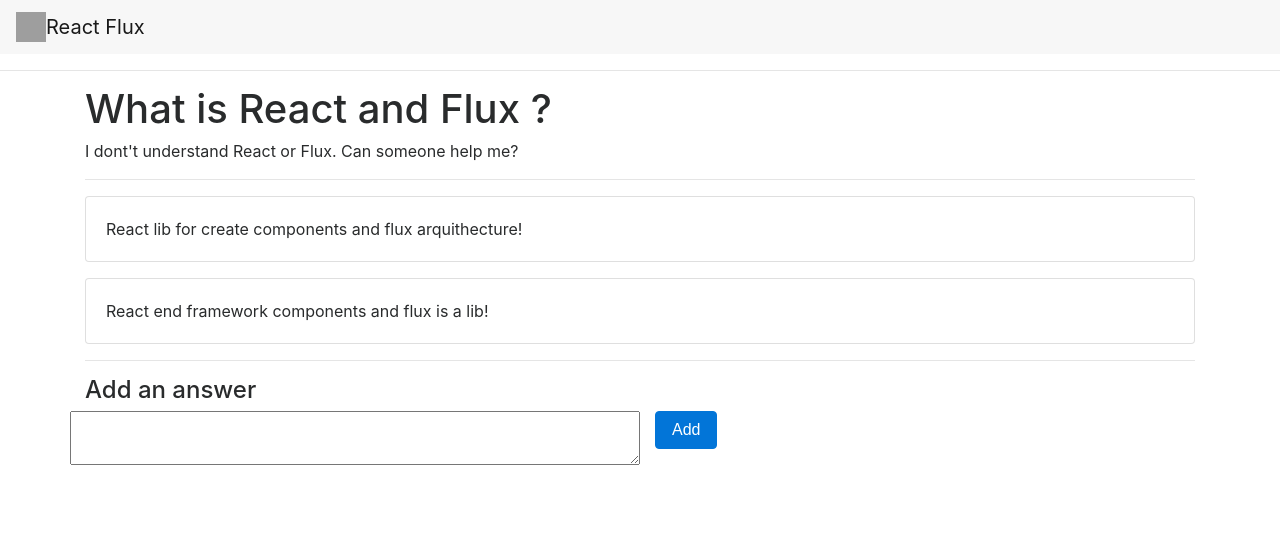
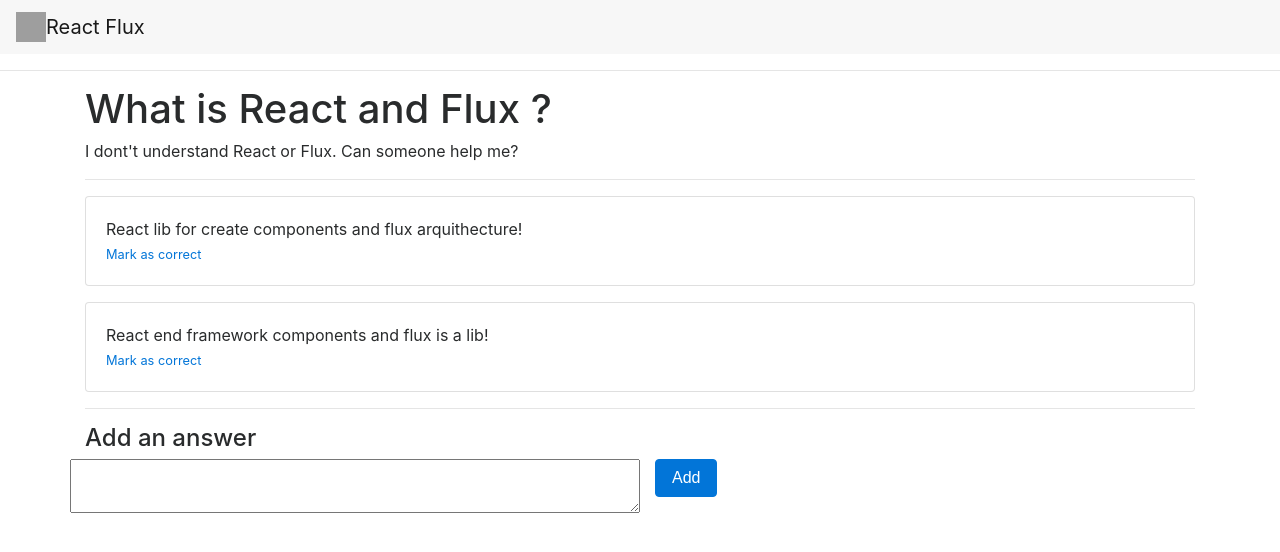
Before and after one commit to jeftarmascarenhas/react-flux-study, a React app: page / in a window 1280 px wide. Shown: the top 552 px of the page. Built offline with nearby package versions, Linux system fonts and the light colour scheme; grey boxes are pictures that could not be loaded.

Commit message:
create dispatcher and eventEmitter

```diff
--- a/app/App.js
+++ b/app/App.js
@@ -4,6 +4,8 @@ console.log(`${uau} webpack está funcionando`);
 import React from 'react';
 import ReactDOM from 'react-dom';
 import EventEmitter from './EventEmitter';
+import Dispatcher from './Dispatcher';
+import ForumDispatcher from './ForumDispatcher';
 import Forum from './components/Forum';
 
 ReactDOM.render(<Forum />, document.getElementById('app'));
@@ -19,3 +21,8 @@ myemiiter.on('STARTED_THE_APP', () => {
 });
 
 myemiiter.emit('STARTED_THE_APP');
+
+ForumDispatcher.register( action => {
+    console.log('received an action');
+    console.log(action);
+});
--- /dev/null
+++ b/app/Dispatcher.js
@@ -0,0 +1,23 @@
+
+export default class Dispatcher {
+    constructor() {
+        this._lastID = 0;
+        this._callbacks = {};
+    }
+
+    register(callback) {
+        let id = 'CID_' + this._lastID++;
+        this._callbacks[id] = callback;
+        return id;
+    }
+
+    dispatch(action) {
+        for (var id in this._callbacks) {
+            this._callbacks[id](action);
+        }
+    }
+
+    waitFor(ids) {
+        //TODO
+    }
+}
--- /dev/null
+++ b/app/ForumDispatcher.js
@@ -0,0 +1,5 @@
+import Dispatcher from './Dispatcher';
+
+let ForumDispatcher = new Dispatcher();
+
+export default ForumDispatcher;
--- a/app/components/Forum.js
+++ b/app/components/Forum.js
@@ -4,6 +4,7 @@ import ForumHeader from './ForumHeader';
 import ForumQuestion from './ForumQuestion';
 import ForumAnswers from './ForumAnswers';
 import ForumAddAnswerBox from './ForumAddAnswerBox';
+import ForumDispatcher from '../ForumDispatcher';
 import NotifyMe from '../WebNotification';
 
 export default class Forum extends Component {
@@ -24,16 +25,23 @@ export default class Forum extends Component {
 
     componentDidMount() {
             let resp = {
-                questionOne: {
+                "1": {
                     body:'React lib for create components and flux arquithecture!',
                     currect: false
                 },
-                questionTwo: {
+                "2": {
                     body:'React end framework components and flux is a lib!',
                     currect: false
                 }
             };
             this.setState({ allAnswers: resp });
+    }
+
+    _onAddAnswer(answerText) {
+        ForumDispatcher.dispatch({
+            actionType:'FORUM_ANSWER_ADD',
+            newAnswer: answerText
+        });
     }
 
     render() {
@@ -47,7 +55,7 @@ export default class Forum extends Component {
                     <ForumAnswers allAnswers={this.state.allAnswers} />
                     <hr />
                     <h4>Add an answer</h4>
-                    <ForumAddAnswerBox />
+                    <ForumAddAnswerBox onAddAnswer={this._onAddAnswer} />
                     {/*<button onClick={this.handlerClick}>Notifique me!</button>*/}
                     <br/>
                 </div>
--- a/app/components/ForumAddAnswerBox.js
+++ b/app/components/ForumAddAnswerBox.js
@@ -1,13 +1,33 @@
 import React, {Component} from 'react';
 
 export default class ForumAddAnswerBox extends Component {
+
+    constructor() {
+        super();
+        this.state = { value:'' };
+        this.addAnswer = this.addAnswer.bind(this);
+        this._onChange = this._onChange.bind(this);
+    }
+
+    addAnswer() {
+        console.log(this.state.value);
+        this.props.onAddAnswer(this.state.value);
+    }
+
+    _onChange (event) {
+        console.log(event.target.value);
+        this.setState({
+            value: event.target.value
+        });
+    }
+
     render() {
         return(
             <div className="row">
-                <textarea id="andAnswer" className="col-md-6 col-xs-8">
+                <textarea id="andAnswer" onChange={ this._onChange } className="col-md-6 col-xs-8">
                 </textarea>
                 <div className="col-md-6 col-xs-8">
-                    <input type="button" className="btn btn-primary" value="Add"/>
+                    <input type="button" className="btn btn-primary" value="Add" onClick={ this.addAnswer }/>
                 </div>
             </div>
         );
--- a/app/components/ForumAnswer.js
+++ b/app/components/ForumAnswer.js
@@ -1,15 +1,29 @@
 import React, {Component} from 'react';
 
 export default class ForumAnswer extends Component {
+    constructor() {
+        super();
+        this._markCorrect = this._markCorrect.bind(this);
+    }
+
+    _markCorrect(event){
+        event.preventDefault();
+        this.props.onMarkCorrect(this.props.id);
+    }
 
     render(){
-
         let answer = this.props.answer;
-
         return(
             <div className="card mb-3">
                 <div className="card-block">
-                    <p className="card-text">{answer.body}</p>
+                    <div className="card-text">
+                        {answer.body}
+                        <div className="pull-right">
+                            <small>
+                                <a href="#" onClick={this._markCorrect}>Mark as correct</a>
+                            </small>
+                        </div>
+                    </div>
                 </div>
             </div>
         );
--- a/app/components/ForumAnswers.js
+++ b/app/components/ForumAnswers.js
@@ -1,14 +1,23 @@
 import React, {Component} from 'react';
+import ForumDispatcher from '../ForumDispatcher';
 import ForumAnswer from './ForumAnswer';
 
+
 export default class ForumAnswers extends Component {
+
+    _onMarkCorrect(id) {
+        ForumDispatcher.dispatch({
+            actionType: 'FORUM_ANSWER_MARKED_CORRECT',
+            id:id
+        });
+    }
 
     render(){
         let allAnswers = this.props.allAnswers;
         let answers = [];
 
         for(var key in allAnswers){
-            answers.push(<ForumAnswer key={key} id={key} answer={allAnswers[key]} />);
+            answers.push(<ForumAnswer key={key} id={key} answer={allAnswers[key]} onMarkCorrect={this._onMarkCorrect} />);
         }
 
         return(
```
